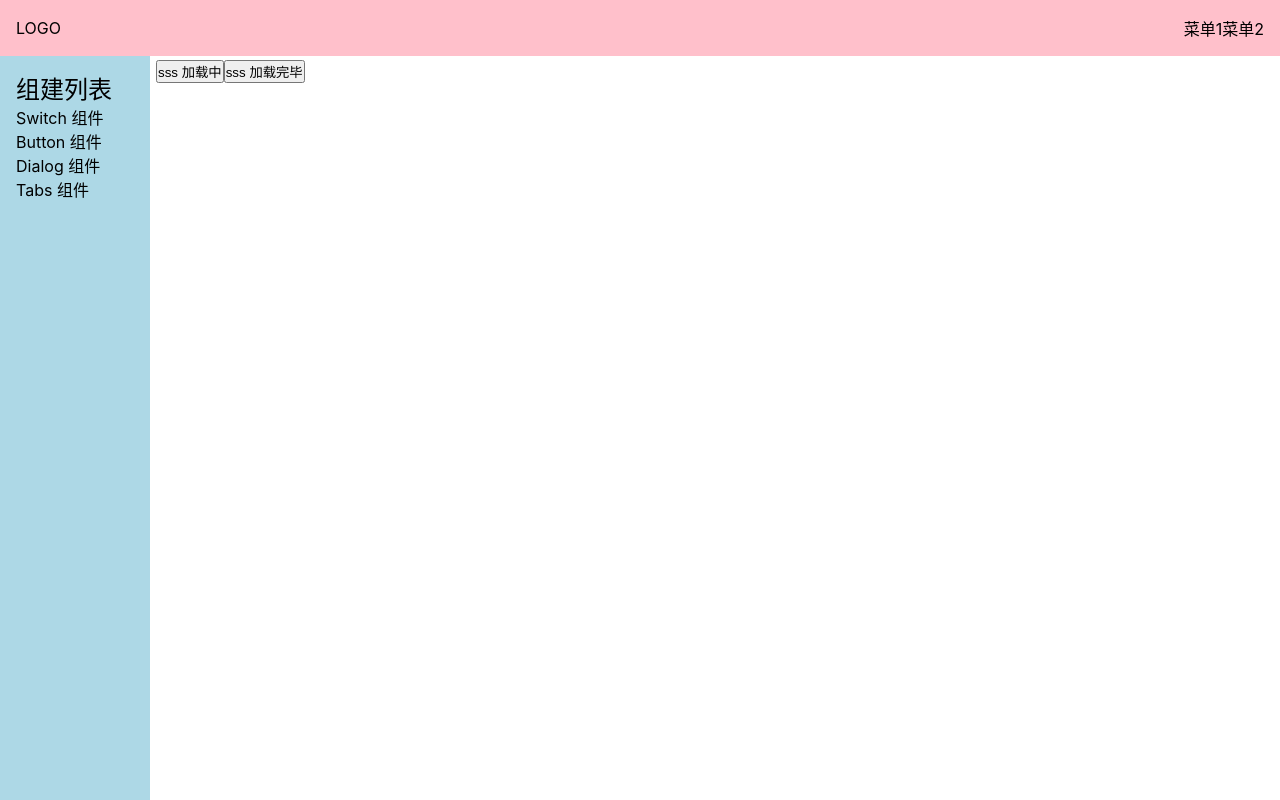
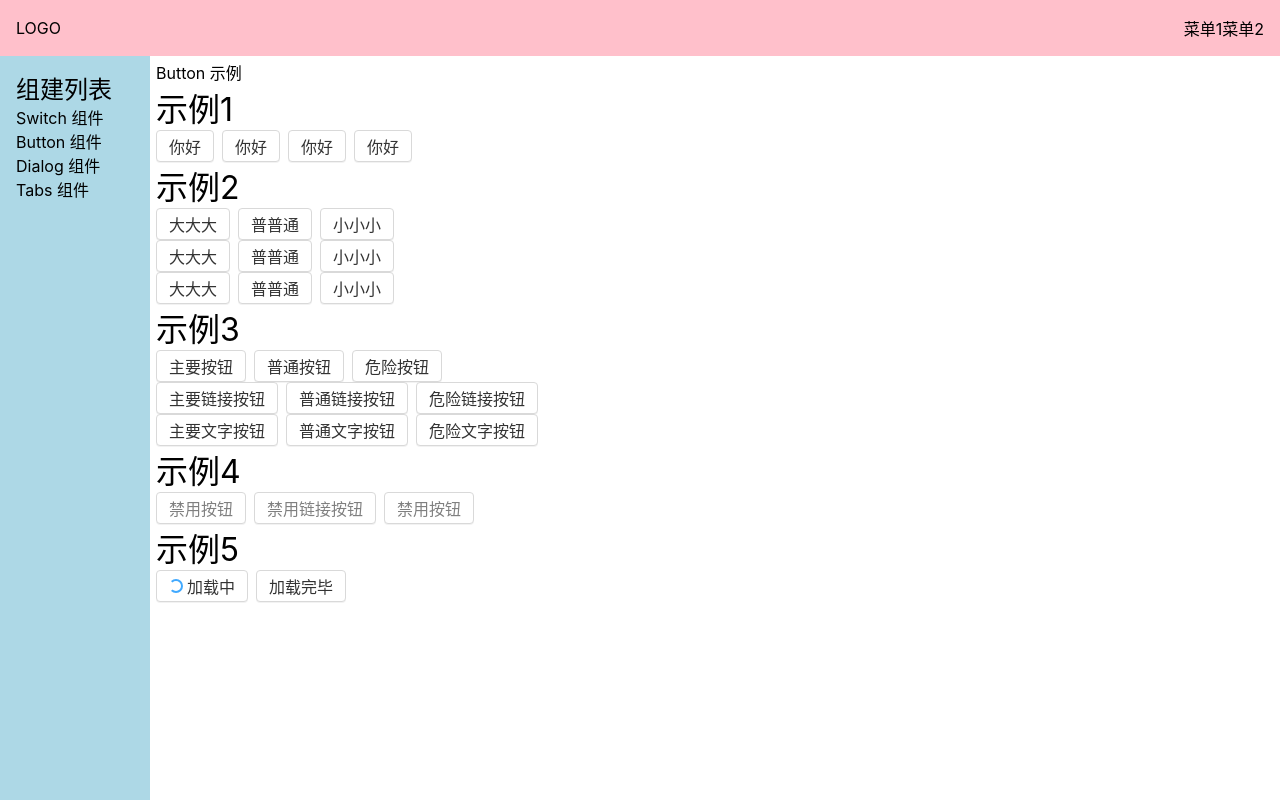
Before and after one commit to Hefeixiong/gulu-ui, a Vue app: page /#/doc/button in a window 1280 px wide. Built offline with nearby package versions, Linux system fonts and the light colour scheme.

Commit message:
CSS最小影响原则

```diff
--- a/src/components/ButtonDemo.vue
+++ b/src/components/ButtonDemo.vue
@@ -1,6 +1,60 @@
 <template>
-  <Button loading>加载中</Button>
-  <Button>加载完毕</Button>
+  <div>Button 示例</div>
+  <h1>示例1</h1>
+  <div>
+    <Button @click="onClick">你好</Button>
+    <Button theme="button">你好</Button>
+    <Button theme="link">你好</Button>
+    <Button theme="text">你好</Button>
+  </div>
+  <h1>示例2</h1>
+  <div>
+    <div>
+      <Button size="big">大大大</Button>
+      <Button>普普通</Button>
+      <Button size="small">小小小</Button>
+    </div>
+    <div>
+      <Button theme="link" size="big">大大大</Button>
+      <Button theme="link">普普通</Button>
+      <Button size="small" theme="link">小小小</Button>
+    </div>
+    <div>
+      <Button size="big" theme="text">大大大</Button>
+      <Button theme="text">普普通</Button>
+      <Button size="small" theme="text">小小小</Button>
+    </div>
+  </div>
+  <h1>示例3</h1>
+  <div>
+    <div>
+      <Button level="main">主要按钮</Button>
+      <Button>普通按钮</Button>
+      <Button level="danger">危险按钮</Button>
+    </div>
+    <div>
+      <Button theme="link" level="main">主要链接按钮</Button>
+      <Button theme="link">普通链接按钮</Button>
+      <Button theme="link" level="danger">危险链接按钮</Button>
+    </div>
+    <div>
+      <Button theme="text" level="main">主要文字按钮</Button>
+      <Button theme="text">普通文字按钮</Button>
+      <Button theme="text" level="danger">危险文字按钮</Button>
+    </div>
+  </div>
+  <h1>示例4</h1>
+  <div>
+    <Button disabled>禁用按钮</Button>
+    <Button theme="link" disabled>禁用链接按钮</Button>
+    <Button theme="text" disabled>禁用按钮</Button>
+  </div>
+  <h1>示例5</h1>
+  <div>
+    <Button loading>加载中</Button>
+    <Button>加载完毕</Button>
+  </div>
+
 </template>
 
 <script lang="ts">
--- a/src/lib/Button.vue
+++ b/src/lib/Button.vue
@@ -1,7 +1,6 @@
 <template>
   <button class="gulu-button" :class="classes" :disabled="disabled">
     <span v-if="loading" class="gulu-loadingIndicator"></span>
-    sss
     <slot/>
   </button>
 </template>
@@ -33,19 +32,112 @@
     }
   },
   setup(props) {
-    const {theme , size , level} = props
+    const {theme, size, level} = props;
     const classes = computed(() => {
       return {
         [`gulu-theme-${theme}`]: theme,
         [`gulu-size-${size}`]: size,
         [`gulu-level-${level}`]: level,
-      }
-    })
+      };
+    });
+    return {classes};
   }
-}
+};
 
 </script>
 
 <style lang="scss" scoped>
+$h: 32px;
+$border-color: #d9d9d9;
+$color: #333;
+$blue: #40a9ff;
+$radius: 4px;
+$red: red;
+$grey: grey;
+.gulu-button {
+  box-sizing: border-box;
+  height: $h;
+  padding: 0 12px;
+  cursor: pointer;
+  display: inline-flex;
+  justify-content: center;
+  align-items: center;
+  white-space: nowrap;
+  background: white;
+  color: $color;
+  border: 1px solid $border-color;
+  border-radius: $radius;
+  box-shadow: 0 1px 0 fade-out(black, 0.95);
+  transition: background 250ms;
+
+  & + & {
+    margin-left: 8px;
+  }
+
+  &:hover,
+  &:focus {
+    color: $blue;
+    border-color: $blue;
+  }
+
+  &.gulu-them-text {
+    &.gulu-level-main {
+      color: $blue;
+
+      &:hover,
+      &:focus {
+        color: draken($blue, 10%);
+      }
+    }
+
+    &.gulu-level-danger {
+      color: $red;
+
+      &:hover,
+      &:focus {
+        color: darken($red, 10%);
+      }
+    }
+  }
+
+  &.gulu-theme-button {
+    &[disabled] {
+      cursor: not-allowed;
+      color: $grey;
+
+      &:hover {
+        border-color: $grey;
+      }
+    }
+  }
+
+  &.gulu-theme-link, &.gulu-theme-text {
+    &[disabled] {
+      cursor: not-allowed;
+      color: $grey;
+    }
+  }
+
+  > .gulu-loadingIndicator {
+    width: 14px;
+    height: 14px;
+    display: inline-block;
+    margin-right: 4px;
+    border-radius: 8px;
+    border-color: $blue $blue $blue transparent;
+    border-style: solid;
+    border-width: 2px;
+    animation: gulu-spin 1s infinite linear;
+  }
+}
+
+@keyframes gulu-spin {
+  0% {
+    transform: rotate(0deg)
+  }
+  100% {
+    transform: rotate(360deg)
+  }
+}
 
 </style>
--- a/src/main.ts
+++ b/src/main.ts
@@ -1,6 +1,7 @@
+import './styles/gulu.scss'
+import './index.scss'
 import { createApp } from 'vue'
 import App from './App.vue'
-import './index.scss'
 import {router} from './router';
 
 const app = createApp(App)
--- /dev/null
+++ b/src/shims-vue.d.ts
@@ -0,0 +1,5 @@
+declare module '*.vue' {
+  import { ComponentOptions } from 'vue'
+  const componentOptions: ComponentOptions
+  export default componentOptions
+}
```
